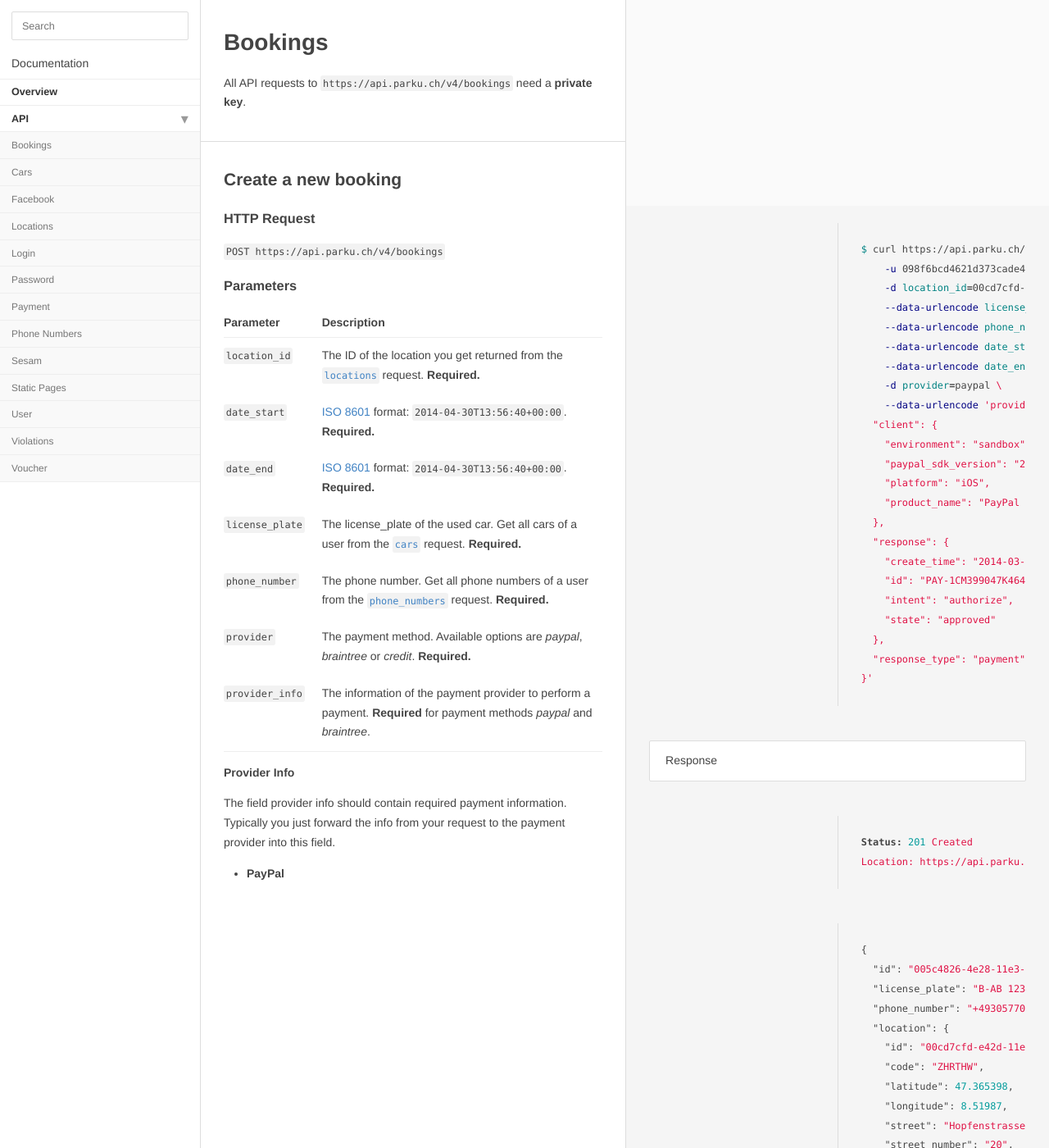
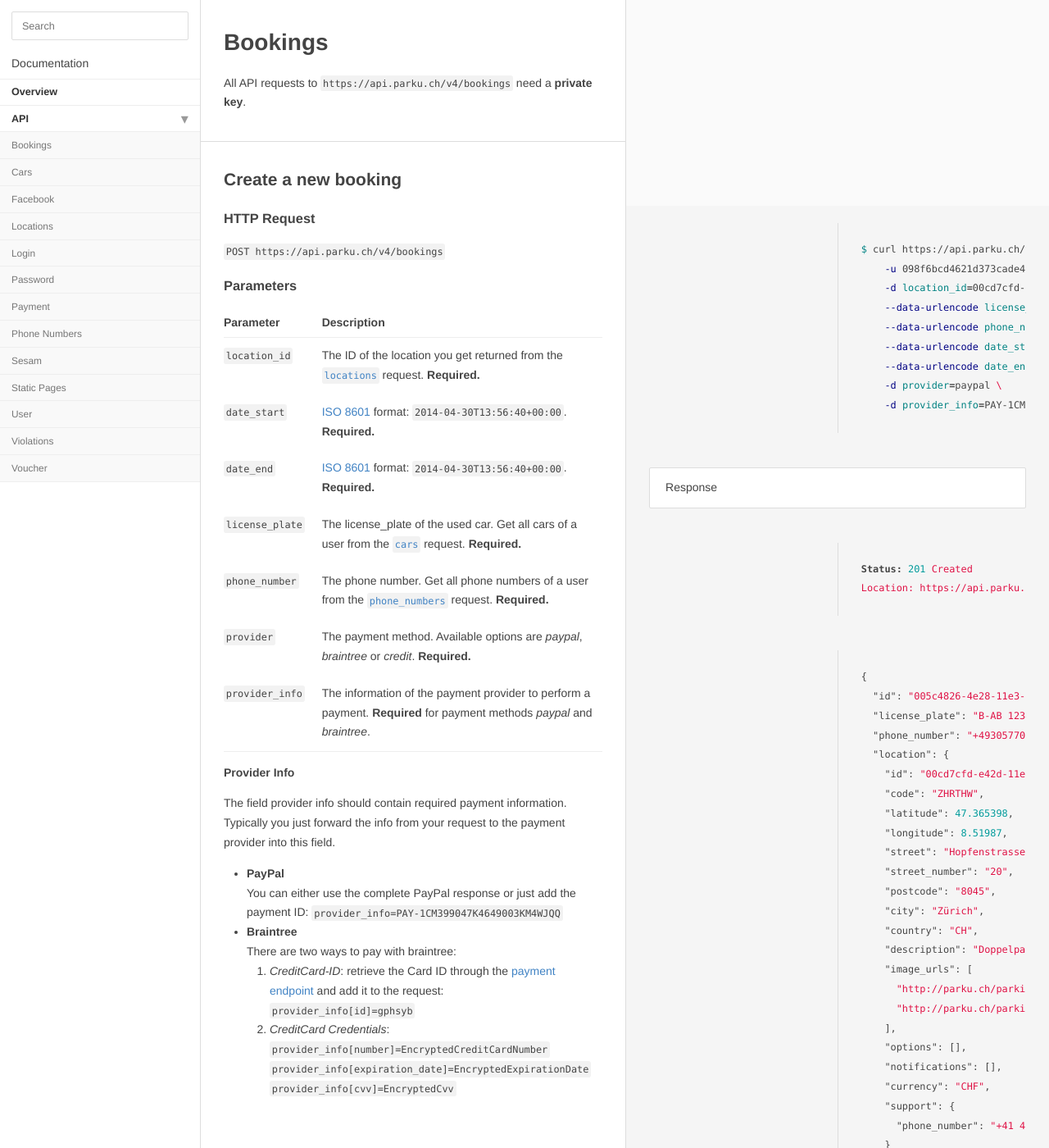
Before and after one commit to parku/docs, a Jekyll site: the page built from api/bookings.md, in a window 1280 px wide and 1400 px high. Shown: the whole window at 82% size. Built offline with Jekyll 4.4.1, drawn with Linux system fonts in a browser that asks for light colours; Markdown is read by kramdown in place of the engine named in the settings; some of the changed text lies outside the part shown.

Commit message:
Documentation of the required payment parameters.

````diff
--- a/api/bookings.md
+++ b/api/bookings.md
@@ -19,21 +19,7 @@ $ curl {{ site.parku.api }}/bookings \
     --data-urlencode date_start="{{ site.time | date: '%Y-%m-%d' }}T10:00:00{{ site.time | date: '%z' }}" \
     --data-urlencode date_end="{{ site.time | date: '%Y-%m-%d' }}T16:30:00{{ site.time | date: '%z' }}" \
     -d provider=paypal \
-    --data-urlencode 'provider_info={
-  "client": {
-    "environment": "sandbox",
-    "paypal_sdk_version": "2.0.1",
-    "platform": "iOS",
-    "product_name": "PayPal iOS SDK"
-  },
-  "response": {
-    "create_time": "2014-03-31T12:51:14Z",
-    "id": "PAY-1CM399047K4649003KM4WJQQ",
-    "intent": "authorize",
-    "state": "approved"
-  },
-  "response_type": "payment"
-}'
+    -d provider_info=PAY-1CM399047K4649003KM4WJQQ
 ```
 
 > Response
@@ -75,39 +61,7 @@ Location: {{ site.parku.api }}/bookings/005c4826-4e28-11e3-a675-d43d7eece53d
   "date_end": "{{ site.time | date: '%Y-%m-%d' }}T16:30:00{{ site.time | date: '%z' }}",
   "price": 13.75,
   "currency": "CHF",
-  "violation": null,
-  "extend": [
-    {
-      "date_start": "{{ site.time | date: '%Y-%m-%d' }}T10:00:00{{ site.time | date: '%z' }}",
-      "date_end": "{{ site.time | date: '%Y-%m-%d' }}T17:00:00{{ site.time | date: '%z' }}",
-      "price": 1.25,
-      "currency": "CHF"
-    },
-    {
-      "date_start": "{{ site.time | date: '%Y-%m-%d' }}T10:00:00{{ site.time | date: '%z' }}",
-      "date_end": "{{ site.time | date: '%Y-%m-%d' }}T17:30:00{{ site.time | date: '%z' }}",
-      "price": 2.5,
-      "currency": "CHF"
-    },
-    {
-      "date_start": "{{ site.time | date: '%Y-%m-%d' }}T10:00:00{{ site.time | date: '%z' }}",
-      "date_end": "{{ site.time | date: '%Y-%m-%d' }}T18:30:00{{ site.time | date: '%z' }}",
-      "price": 5,
-      "currency": "CHF"
-    },
-    {
-      "date_start": "{{ site.time | date: '%Y-%m-%d' }}T10:00:00{{ site.time | date: '%z' }}",
-      "date_end": "{{ site.time | date: '%Y-%m-%d' }}T19:30:00{{ site.time | date: '%z' }}",
-      "price": 7.5,
-      "currency": "CHF"
-    },
-    {
-      "date_start": "{{ site.time | date: '%Y-%m-%d' }}T10:00:00{{ site.time | date: '%z' }}",
-      "date_end": "{{ site.time | date: '%Y-%m-%d' }}T21:30:00{{ site.time | date: '%z' }}",
-      "price": 7.5,
-      "currency": "CHF"
-    }
-  ]
+  "violation": null
 }
 ```
 
@@ -131,7 +85,17 @@ Parameter      | Description
 
 The field provider info should contain required payment information. Typically you just forward the info from your request to the payment provider into this field.
 
-* __PayPal__
+* __PayPal__<br/>
+  You can either use the complete PayPal response or just add the payment ID: `provider_info=PAY-1CM399047K4649003KM4WJQQ`
+* __Braintree__<br/>
+  There are two ways to pay with braintree:
+  1. _CreditCard-ID_: retrieve the Card ID through the [payment endpoint][payment-cc] and add it to the request:<br/>
+    `provider_info[id]=gphsyb`
+  2. _CreditCard Credentials_:<br/>
+    `provider_info[number]=EncryptedCreditCardNumber`<br/>
+    `provider_info[expiration_date]=EncryptedExpirationDate`<br/>
+    `provider_info[cvv]=EncryptedCvv`
+
 
 ## Retrieve a booking
 
@@ -438,3 +402,4 @@ The result will be ordered by start and end date. The latest bookings will be fi
   [cars]:           /api/cars/
   [phone_numbers]:  /api/phone_numbers/
   [payment]:        /api/payments/
+  [payment-cc]:     /api/payment/#toc_1
````
